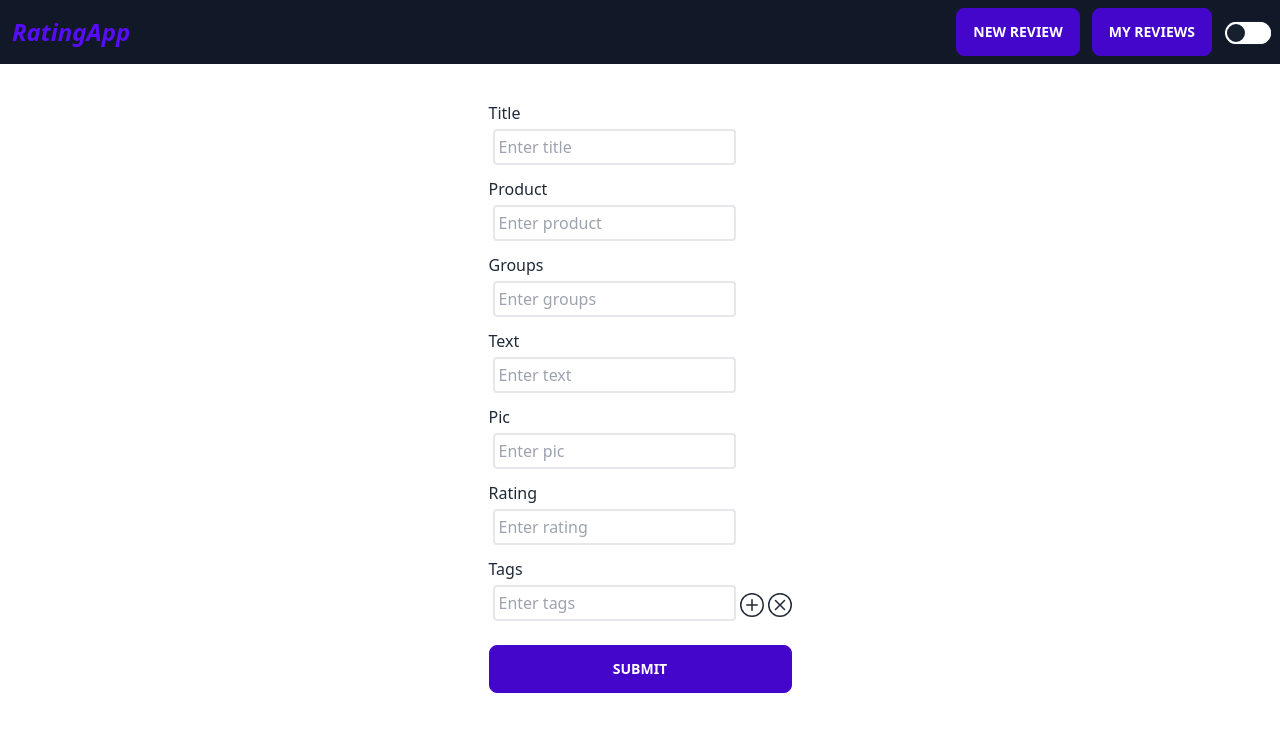
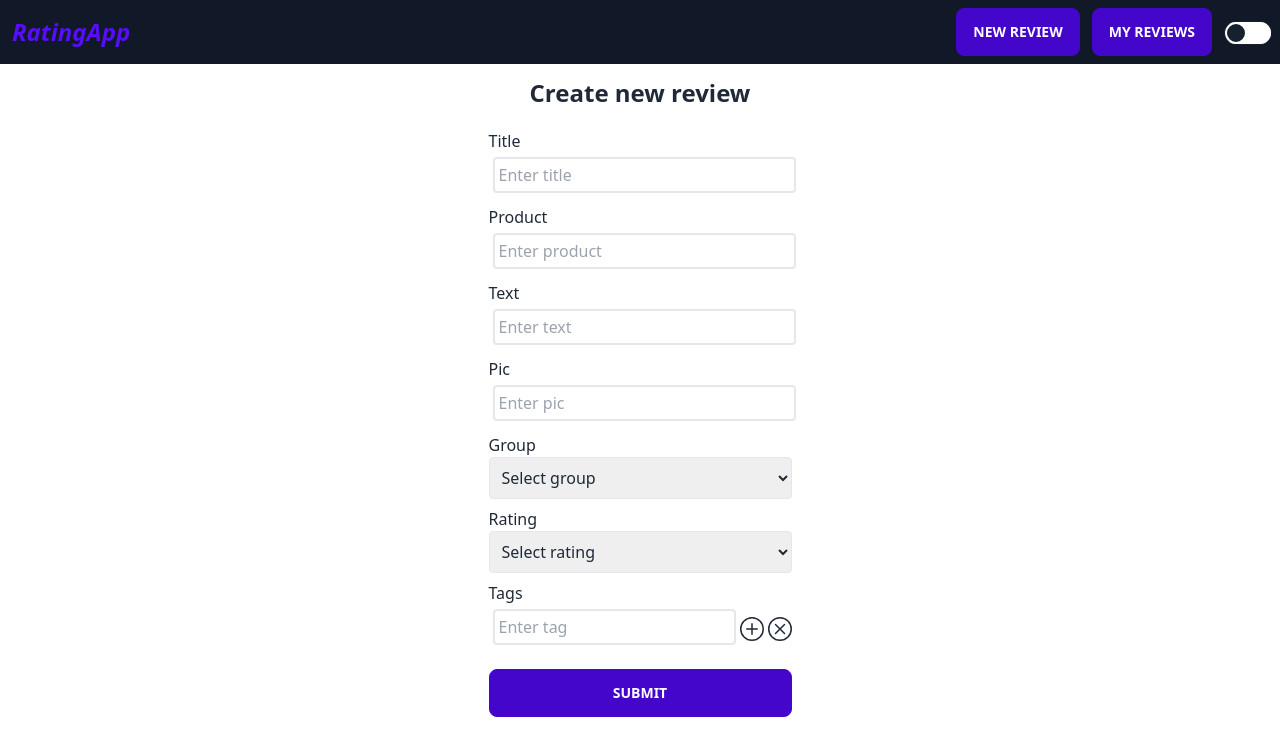
Before and after one commit to malisovm/reviewApp, a React (Create React App) app in the folder client/: page /newreview in a window 1280 px wide. Shown: the top 756 px of the page. Built offline with nearby package versions, Linux system fonts and the light colour scheme.

Commit message:
improved review cards

```diff
--- a/client/src/components/MyReviews.tsx
+++ b/client/src/components/MyReviews.tsx
@@ -1,6 +1,7 @@
 import React from 'react'
 import { useGetReviewsQuery } from '../redux/apiSlice'
 import { IReview } from '../interfaces'
+import ScoreIndicator from './ScoreIndicator'
 
 export default function MyReviews() {
   const { data, isLoading, isError } = useGetReviewsQuery()
@@ -8,22 +9,36 @@ export default function MyReviews() {
   if (isError) return <h1>An error occured</h1>
 
   return (
-    <>
+    <div className="flex justify-center mt-3 gap-3 flex-wrap">
       {data?.map((review: IReview, index) => (
         <div key={index} className="card w-96 bg-base-100 shadow-xl">
-        <figure><img src="https://placeimg.com/400/225/arch" alt="Shoes" /></figure>
+          <figure>
+            <img src="https://placeimg.com/400/225/arch" alt="" />
+          </figure>
           <div className="card-body">
             <h2 className="card-title">
               {review.title}
-            <div className="badge badge-secondary">{review.groups}</div>
+              <div
+                className={`badge ${
+                  review.group === 'Books' ? 'badge-accent' : review.group === 'Games' ? 'badge-info' : 'badge-warning'
+                }`}
+              >
+                {review.group}
+              </div>
             </h2>
-          <p>{review.text}</p>
+            <div className="italic">Review of "{review.product}"</div>
+            <div>Verdict: <ScoreIndicator score={review.rating}/></div>
+            <div>{review.text}</div>
             <div className="card-actions justify-end">
-            {review.tags.map((tag: {value: string}) => <div className="badge badge-outline">{tag.value}</div>)}
+              {review.tags.map((tag: { value: string }, index) => (
+                <div key={index} className="badge badge-outline">
+                  {tag.value}
+                </div>
+              ))}
             </div>
           </div>
         </div>
       ))}
-    </>
+    </div>
   )
 }
--- a/client/src/components/NewReviewForm.tsx
+++ b/client/src/components/NewReviewForm.tsx
@@ -2,8 +2,9 @@ import React from 'react'
 import { useForm, SubmitHandler, useFieldArray } from 'react-hook-form'
 import { IReview } from '../interfaces'
 import { useAddReviewMutation } from '../redux/apiSlice'
-import { BsPlusCircle } from "react-icons/bs"
-import { BsXCircle } from "react-icons/bs"
+import { BsPlusCircle } from 'react-icons/bs'
+import { BsXCircle } from 'react-icons/bs'
+import { capitalize } from '../utility'
 
 export default function NewReviewForm() {
   const [addReview] = useAddReviewMutation()
@@ -15,6 +16,7 @@ export default function NewReviewForm() {
     control,
   } = useForm<IReview>({
     defaultValues: {
+      group: 'default',
       tags: [{ value: '' }],
     },
   })
@@ -28,46 +30,74 @@ export default function NewReviewForm() {
     control,
   })
 
-  const inputs = ['title', 'product', 'groups', 'text', 'pic', 'rating']
+  const textInputs = ['title', 'product', 'text', 'pic']
+  const selectInputs = { group: ['Books', 'Movies', 'Games'], rating: Array.from({length: 10}, (_, i) => i + 1) }
 
   return (
     <div className="flex h-5/6 justify-center">
       <form className="flex justify-center flex-col m-3 gap-2" onSubmit={handleSubmit(onSubmit)}>
-        {inputs.map((input, index) => (
+        <>
+          <header className="text-center font-bold text-2xl mb-3">Create new review</header>
+          {textInputs.map((input, index) => (
             <label key={index}>
-            <span>{input.charAt(0).toUpperCase() + input.slice(1)}</span>
+              <span>{capitalize(input)}</span>
               <div>
                 <input
                   placeholder={`Enter ${input}`}
+                  className="w-full"
                   autoComplete="off"
-                {...register(input as keyof IReview, { required: true })}
+                  {...register(input as keyof IReview, { required: true, maxLength: input === 'text' ? 2000 : 30 })}
                 />
-              {errors[input as keyof IReview] && <span>This field is required</span>}
+                {errors[input as keyof IReview] && <div className="text-red-700">The field is empty or too long</div>}
               </div>
             </label>
           ))}
+
+          {Object.entries(selectInputs).map(([selectInput, inputOptions]) =>
+            <label>
+            <span>{capitalize(selectInput)}</span>
+            <select
+              defaultValue="default"
+              className="border rounded p-2 w-full"
+              {...register(selectInput as keyof IReview, { required: true, pattern: /^(?!default$)/ })}
+            >
+              <option value="default" disabled>
+                Select {selectInput.toLowerCase()}
+              </option>
+              {inputOptions.map((option)=><option>{option}</option>)}
+            </select>
+            {errors.group && <div className="text-red-700">Please select an option</div>}
+          </label>
+          )}
+
           <label>
             <span>Tags</span>
             {fields.map((field, index) => (
               <div key={field.id}>
-              <input placeholder="Enter tags" {...register(`tags.${index}.value` as const, { required: true })} />
-              <button className='align-middle mr-1'
+                <input
+                  placeholder="Enter tag"
+                  {...register(`tags.${index}.value` as const, { required: true, maxLength: 30 })}
+                />
+                <button
+                  className="align-middle mr-1"
                   type="button"
                   onClick={() => {
                     append({ value: '' })
                   }}
                 >
-                <BsPlusCircle size='1.5em'/>
+                  <BsPlusCircle size="1.5em" />
                 </button>
-              <button className='align-middle' type="button" onClick={() => remove(index)}>
-              <BsXCircle size='1.5em'/>
+                <button className="align-middle" type="button" onClick={() => remove(index)}>
+                  <BsXCircle size="1.5em" />
                 </button>
               </div>
             ))}
+            {errors.tags && <div className="text-red-700">One of the tags is too long</div>}
           </label>
           <button type="submit" className="btn btn-active btn-primary mt-3">
             Submit
           </button>
+        </>
       </form>
     </div>
   )
--- /dev/null
+++ b/client/src/components/ScoreIndicator.tsx
@@ -0,0 +1,26 @@
+import React from 'react'
+
+interface IProps {
+  score: number
+}
+
+export default function ScoreIndicator({ score }: IProps) {
+  let colors = {
+    1: 'bg-red-600',
+    2: 'bg-red-600',
+    3: 'bg-orange-600',
+    4: 'bg-orange-600',
+    5: 'bg-yellow-600',
+    6: 'bg-yellow-600',
+    7: 'bg-lime-600',
+    8: 'bg-lime-600',
+    9: 'bg-green-600',
+    10: 'bg-green-600',
+  }
+
+  return (
+    <span className={`${colors[score as keyof typeof colors]} text-white py-1 px-3 rounded-full not-italic`}>
+      {score}
+    </span>
+  )
+}
--- a/client/src/interfaces.ts
+++ b/client/src/interfaces.ts
@@ -1,9 +1,9 @@
 export interface IReview {
   title: string
   product: string
-  groups: string
+  group: string
   tags: {value: string}[]
   text: string
   pic: string
-  rating: string
+  rating: number
 }
--- /dev/null
+++ b/client/src/utility.ts
@@ -0,0 +1,3 @@
+export function capitalize(word: string) {
+  return word.charAt(0).toUpperCase() + word.slice(1)
+}
```
Also changed, not shown: 14 other files (tests, documents, lock files or other folders). Lines whose indentation alone changed are shown as unchanged.
